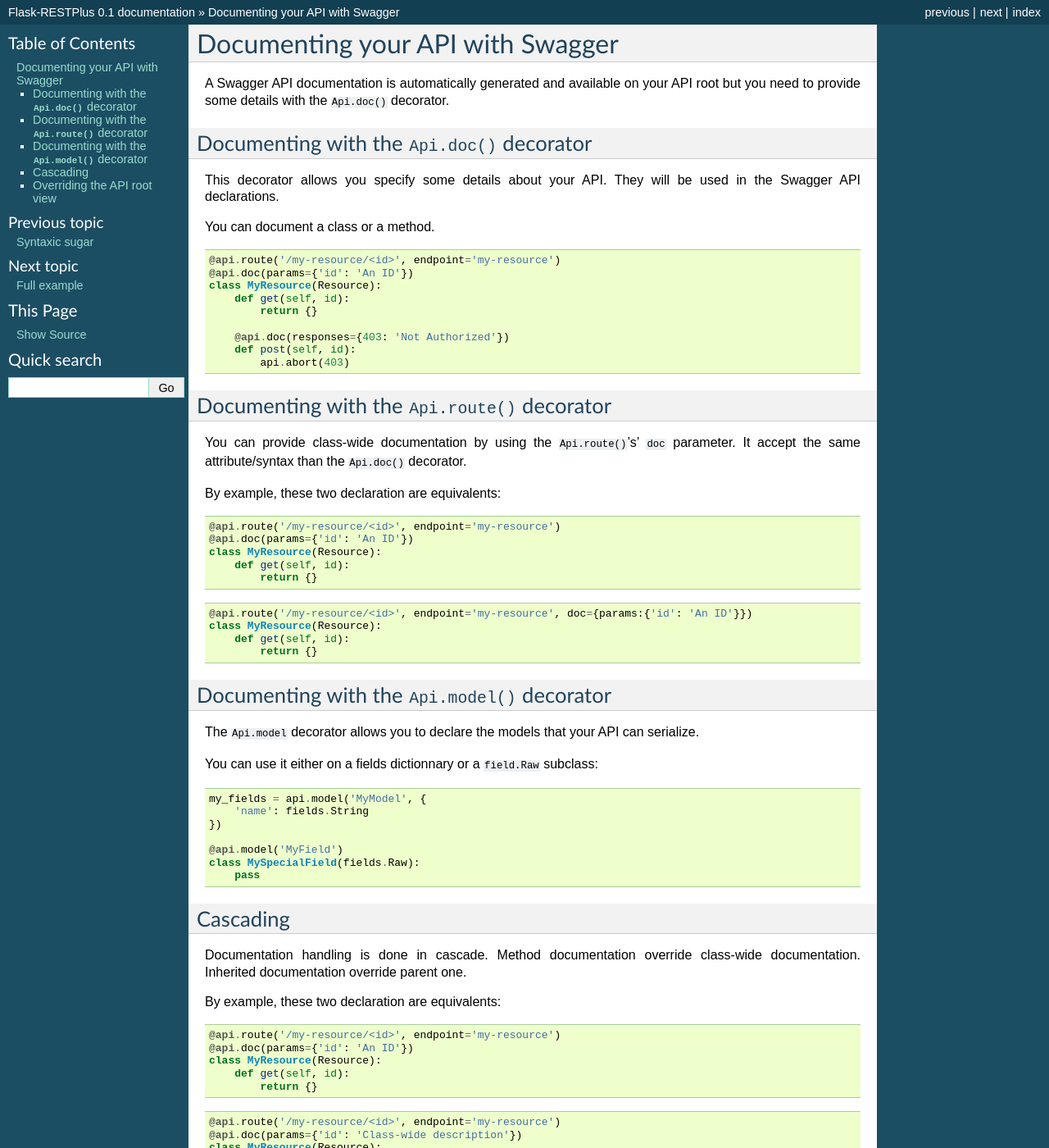
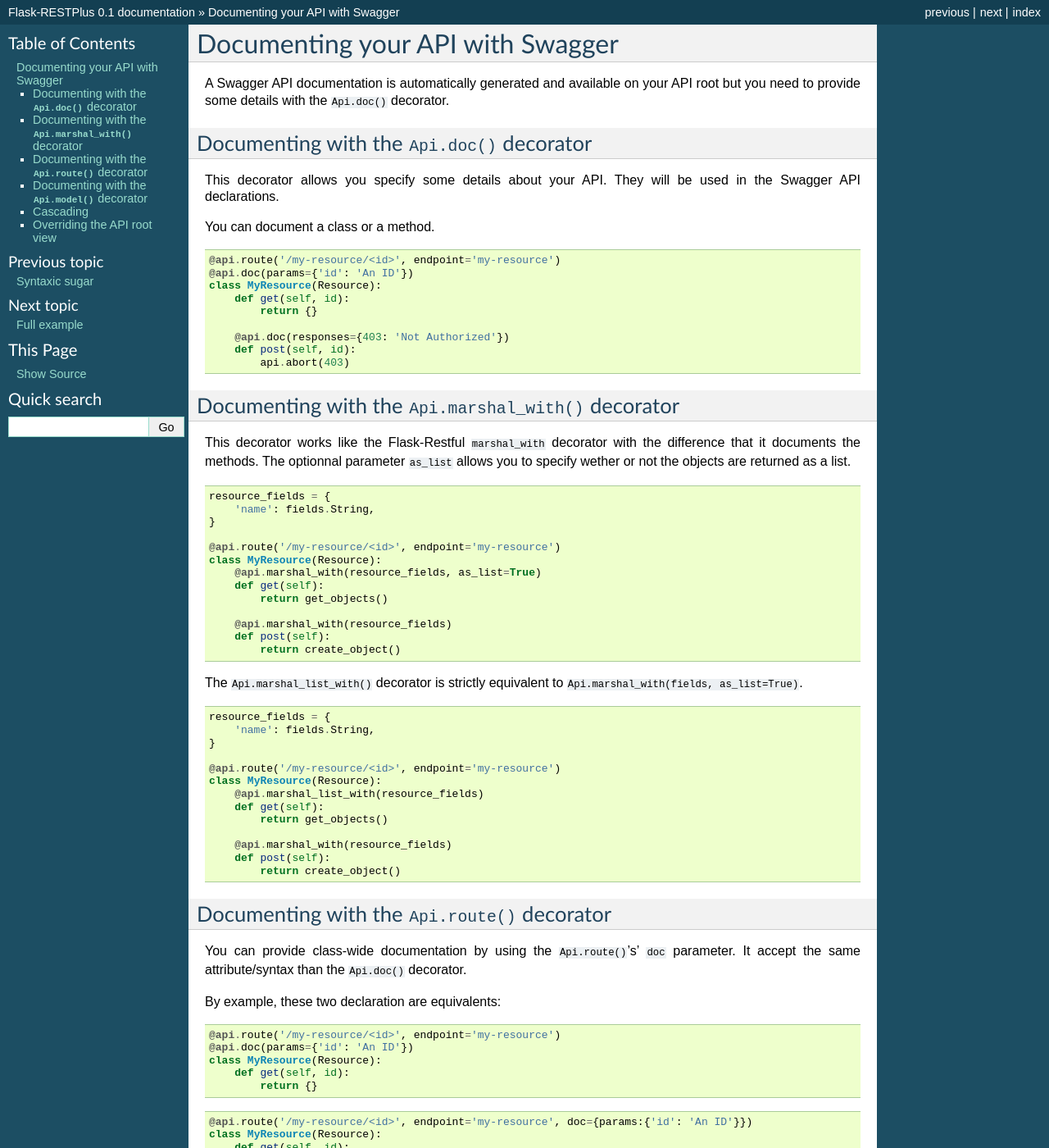
Before and after one commit to noirbizarre/flask-restplus, a Sphinx documentation site: the page built from doc/documenting.rst, in a window 1280 px wide and 1400 px high. Shown: the whole window at 82% size. Built offline with Sphinx 7.4.7, drawn with Linux system fonts in a browser that asks for light colours.

Commit message:
Added Api.marshal* helpers and decorators

```diff
--- a/CHANGELOG.rst
+++ b/CHANGELOG.rst
@@ -1,5 +1,12 @@
 Changelog
 =========
+
+Current
+-------
+
+- Added ``Api.marshal_with()`` and ``Api.marshal_list_with()`` decorators
+- Added ``Api.marshal()`` shortcut
+
 
 0.1.1
 -----
--- a/doc/documentation.rst
+++ b/doc/documenting.rst
@@ -25,6 +25,50 @@
         @api.doc(responses={403: 'Not Authorized'})
         def post(self, id):
             api.abort(403)
+
+
+Documenting with the ``Api.marshal_with()`` decorator
+-----------------------------------------------------
+
+This decorator works like the Flask-Restful ``marshal_with`` decorator
+with the difference that it documents the methods.
+The optionnal parameter ``as_list`` allows you to specify wether or not the objects are returned as a list.
+
+.. code-block:: python
+
+    resource_fields = {
+        'name': fields.String,
+    }
+
+    @api.route('/my-resource/<id>', endpoint='my-resource')
+    class MyResource(Resource):
+        @api.marshal_with(resource_fields, as_list=True)
+        def get(self):
+            return get_objects()
+
+        @api.marshal_with(resource_fields)
+        def post(self):
+            return create_object()
+
+
+The ``Api.marshal_list_with()`` decorator is strictly equivalent to ``Api.marshal_with(fields, as_list=True)``.
+
+.. code-block:: python
+
+    resource_fields = {
+        'name': fields.String,
+    }
+
+    @api.route('/my-resource/<id>', endpoint='my-resource')
+    class MyResource(Resource):
+        @api.marshal_list_with(resource_fields)
+        def get(self):
+            return get_objects()
+
+        @api.marshal_with(resource_fields)
+        def post(self):
+            return create_object()
+
 
 
 Documenting with the ``Api.route()`` decorator
--- a/doc/index.rst
+++ b/doc/index.rst
@@ -38,7 +38,7 @@
 
     quickstart
     syntaxic_sugar
-    documentation
+    documenting
     example
     api
 
```
Also changed, not shown: doc/example.rst (+11 -6 lines), doc/syntaxic_sugar.rst (+10 -0 lines), 3 other files.
